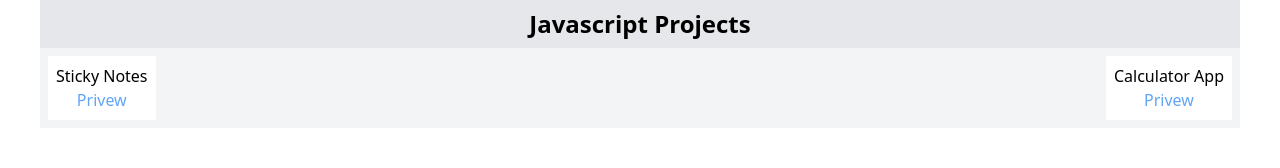
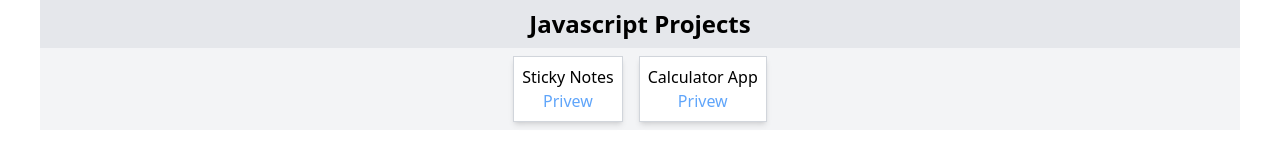
Before and after one commit to abidkk/Javascript-Projects, a plain HTML site: page index.html in a window 1280 px wide. Drawn offline with nearby package versions, Linux system fonts and the light colour scheme.

Commit message:
calculator

```diff
--- a/index.html
+++ b/index.html
@@ -1,19 +1,21 @@
 <!DOCTYPE html>
 <html lang="en">
+
 <head>
     <meta charset="UTF-8">
     <meta name="viewport" content="width=device-width, initial-scale=1.0">
     <script src="https://cdn.tailwindcss.com"></script>
     <title>Projects</title>
 </head>
+
 <body>
     <section class="px-2 md:px-10">
         <h1 class="text-center text-2xl font-bold bg-gray-200 p-2">Javascript Projects</h1>
         <div class="bg-gray-100 p-2">
 
-            <ul class="flex justify-between ">
+            <ul class="flex justify-center gap-4 ">
                 <!-- Sticky Notes -->
-                <li class="bg-white p-2">
+                <li class="bg-white p-2 shadow-md hover:scale-105 duration-500 border border-gray-300">
                     <div class="text-center ">
                         <h2>Sticky Notes</h2>
                         <a href="./sticky_notes/index.html" class="text-blue-400">Privew</a>
@@ -21,7 +23,7 @@
                 </li>
 
                 <!-- Calculator  -->
-                                <li class="bg-white p-2">
+                <li class="bg-white p-2 shadow-md hover:scale-105 duration-500 border border-gray-300">
                     <div class="text-center ">
                         <h2>Calculator App</h2>
                         <a href="./calculator/index.html" class="text-blue-400">Privew</a>
@@ -32,4 +34,5 @@
         </div>
     </section>
 </body>
+
 </html>
```
Lines whose indentation alone changed are shown as unchanged.
